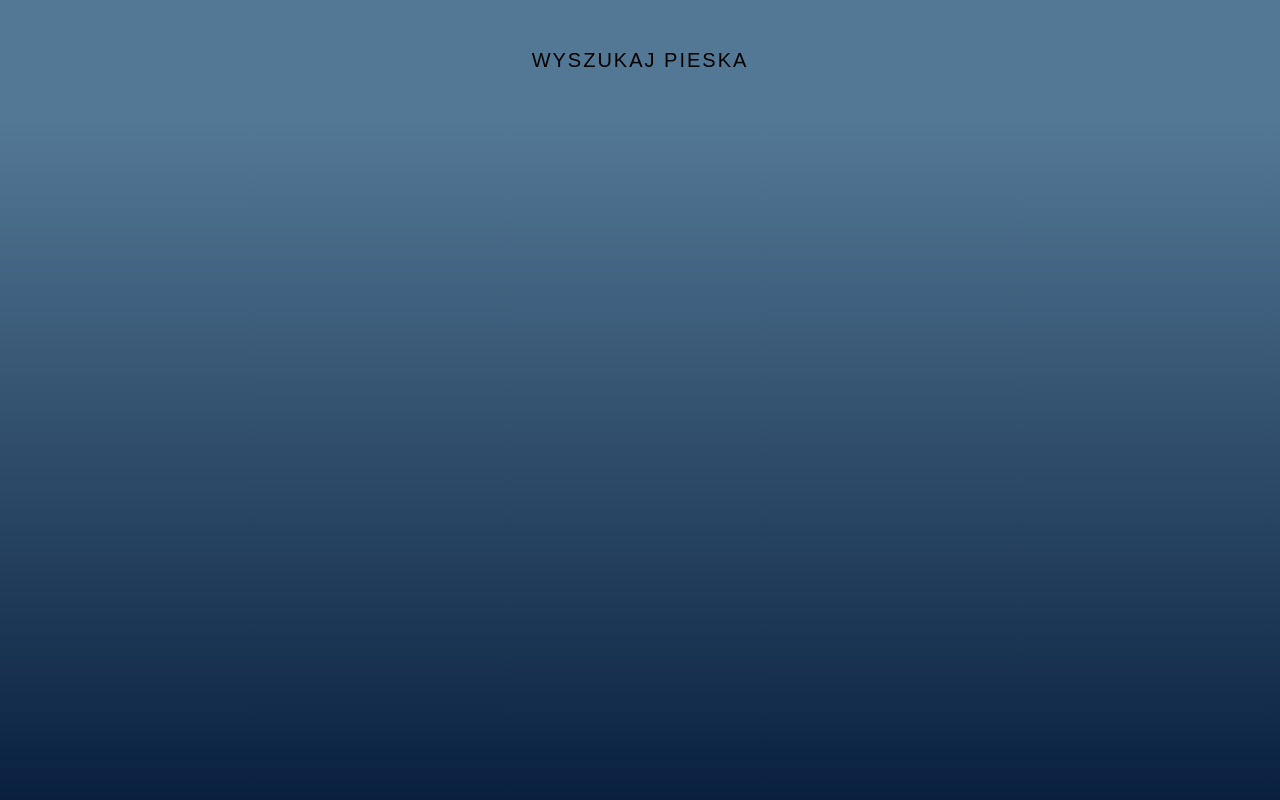
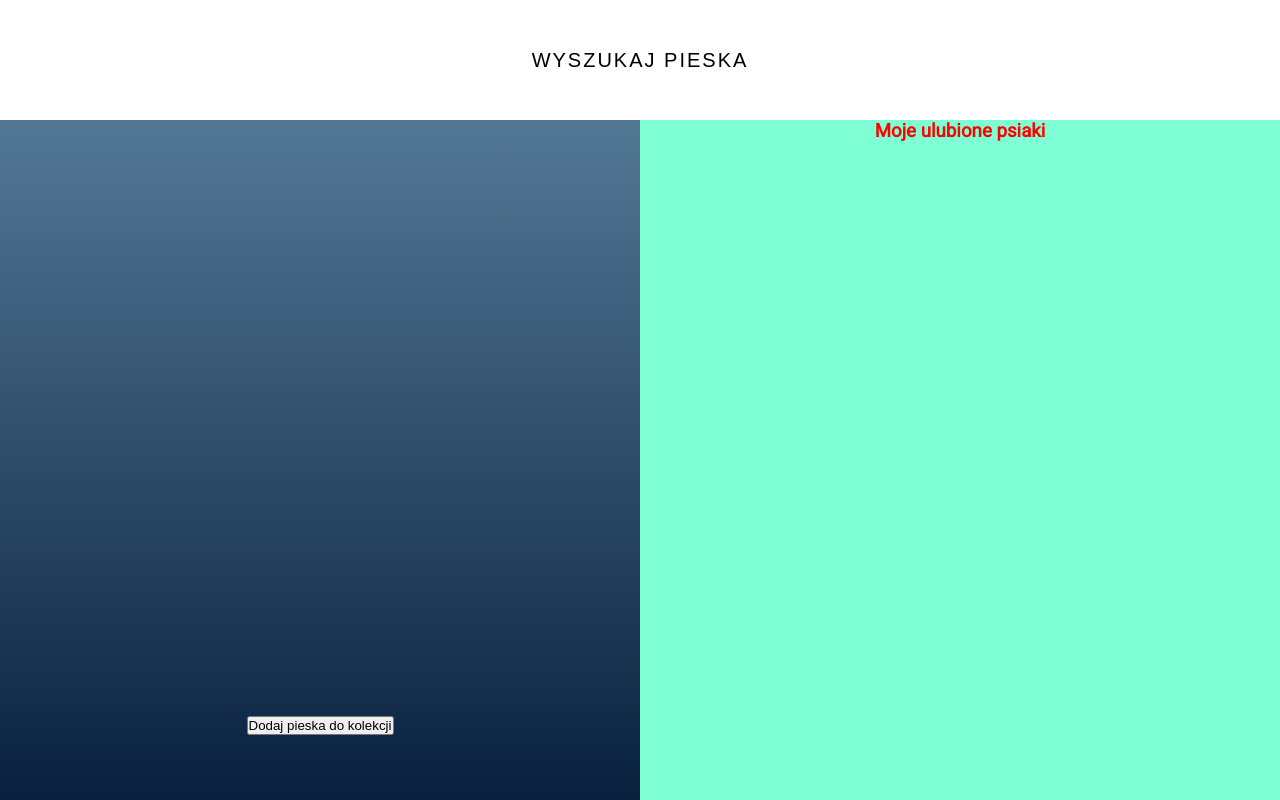
Before and after one commit to TomiKowi/Git-start, a React (Create React App) app in the folder my-app/: page / in a window 1280 px wide. Built offline with nearby package versions, Linux system fonts and the light colour scheme.

Commit message:
add new function FavoriteDogs & simple styles

```diff
--- a/my-app/src/App.css
+++ b/my-app/src/App.css
@@ -5,11 +5,15 @@
 }
 
 body {
-    display: flex;
-    flex-direction: row;
-    justify-content: center;
-    align-content: center;
     width: 100%;
     height: 100vh;
     font-family: 'Roboto', sans-serif;
 }
+
+div.mainContainer {
+    display: flex;
+    height: 85vh;
+    width: 100vw;
+
+
+}
--- /dev/null
+++ b/my-app/src/FavoriteDogs.css
@@ -0,0 +1,13 @@
+h3 {
+    color: red;
+}
+
+div.dogsContainer {
+    display: flex;
+    justify-content: center;
+    align-items: flex-star;
+    height: 85vh;
+    width: 50vw;
+    /* background-image: linear-gradient(to top, #09203f 0%, #537895 100%); */
+    background-color: aquamarine;
+}
--- a/my-app/src/Form.css
+++ b/my-app/src/Form.css
@@ -4,7 +4,8 @@
     align-items: center;
     height: 15vh;
     width: 100vw;
-    background-color: #537895;
+    /* background-color: #537895; */
+    background-color: #fff;
 }
 
 .searchForm button {
--- a/my-app/src/Result.css
+++ b/my-app/src/Result.css
@@ -1,14 +1,16 @@
 div.resultContainer {
     display: flex;
-    justify-content: center;
+    flex-direction: column;
+    justify-content: space-around;
     align-items: center;
     height: 85vh;
+    width: 50vw;
     background-image: linear-gradient(to top, #09203f 0%, #537895 100%);
 }
 
 div.imageContainer {
-    width: 500px;
-    height: 500px;
+    width: 400px;
+    height: 400px;
 }
 
 img {
--- a/my-app/src/components/App.js
+++ b/my-app/src/components/App.js
@@ -1,12 +1,14 @@
 import React, { Component } from 'react';
 import Form from './Form';
 import Result from './Result';
+import FavoriteDogs from './FavoriteDogs';
 import '../App.css';
 
 class App extends Component {
 
   state = {
-    image: ''
+    image: '',
+    favoriteImages: []
   }
 
   handleClick = () => {
@@ -29,11 +31,23 @@ class App extends Component {
       .catch(err => console.log(err))
   }
 
+  handleAddClick = () => {
+    const favorites = [...this.state.favoriteImages];
+    favorites.push(this.state.image);
+    this.setState({
+      favoriteImages: favorites
+    })
+
+  }
+
   render() {
     return (
       <div className="App" >
         <Form click={this.handleClick} />
-        <Result image={this.state.image} />
+        <div className="mainContainer">
+          <Result image={this.state.image} addClick={this.handleAddClick} />
+          <FavoriteDogs />
+        </div>
       </div>
     );
   }
--- /dev/null
+++ b/my-app/src/components/FavoriteDogs.js
@@ -0,0 +1,14 @@
+import React from 'react';
+import '../FavoriteDogs.css'
+
+
+const FavoriteDogs = () => {
+
+    return (
+        <div className="dogsContainer">
+            <h3>Moje ulubione psiaki</h3>
+        </div>
+    );
+}
+
+export default FavoriteDogs;
--- a/my-app/src/components/Result.js
+++ b/my-app/src/components/Result.js
@@ -3,13 +3,14 @@ import '../Result.css';
 
 const Result = (props) => {
 
-    const { image } = props
+    const { image, addClick } = props
 
     return (
         <div className="resultContainer">
             <div className="imageContainer">
                 {image ? <img src={image} alt="Random Dog" /> : null}
             </div>
+            <button onClick={addClick}>Dodaj pieska do kolekcji</button>
         </div>
     );
 }
```
Also changed, not shown: my-app/src/App.js (deleted, +0 -15 lines).
